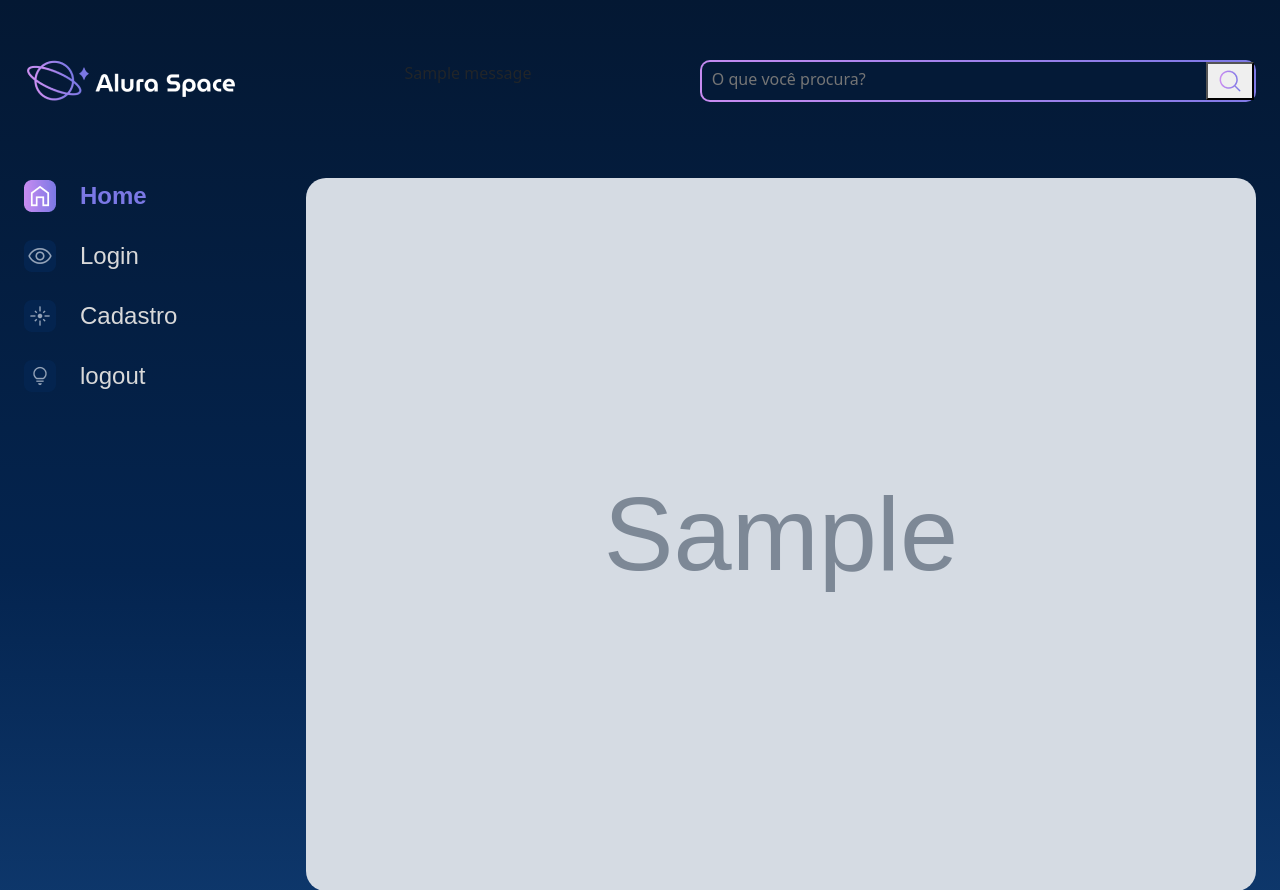
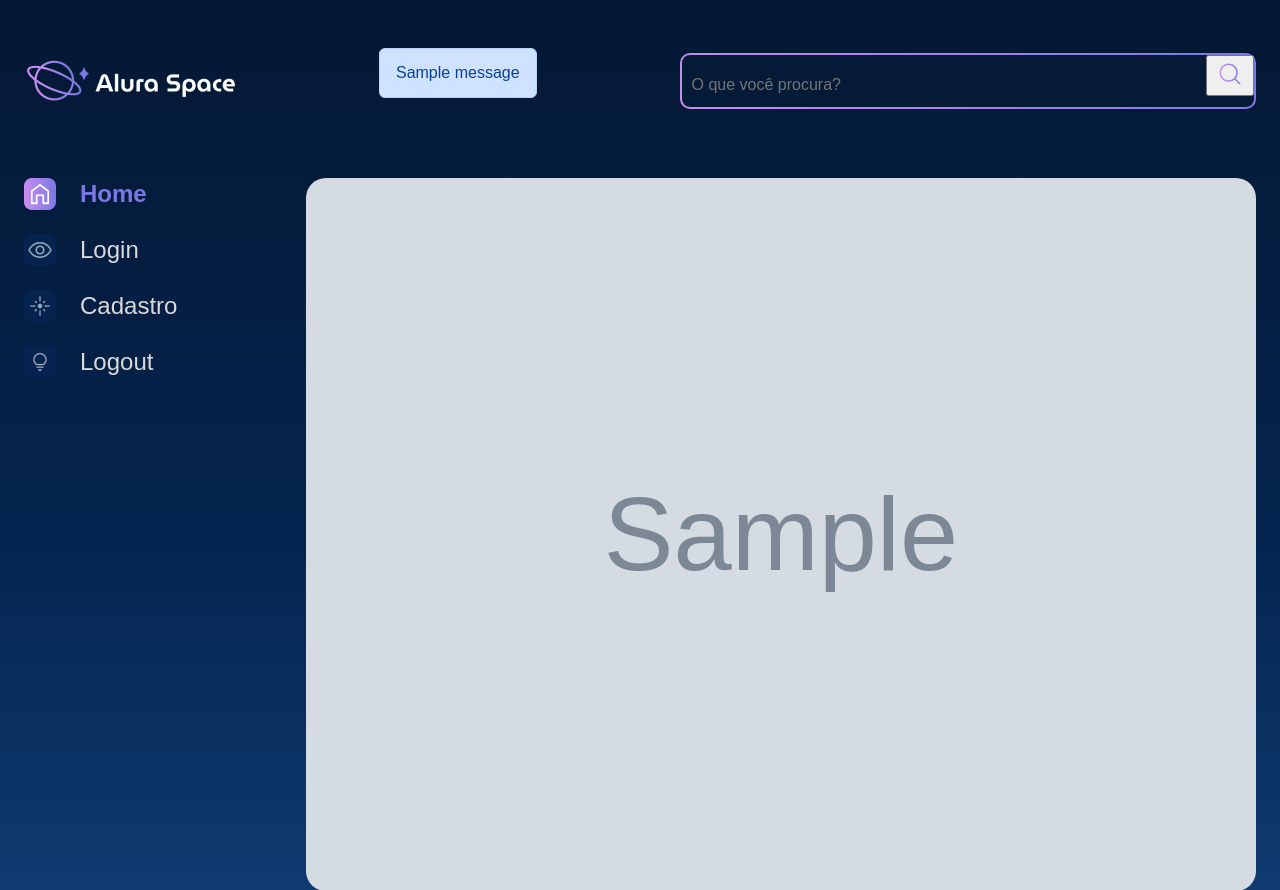
Before and after one commit to EricCavalcante/Alura_Space, a Django app: page /imagem/1 in a window 1280 px wide. Shown: the top 890 px of the page. Run offline with Django 4.2, Linux system fonts and the light colour scheme; tables that the repository leaves empty hold one stand-in row (values such as "Sample post"); grey boxes marked "Sample" are stand-in pictures; one stand-in notice (Sample message) is shown.

Commit message:
Criando o sistema de autenticação de usuarios

```diff
--- a/galeria/views.py
+++ b/galeria/views.py
@@ -1,10 +1,15 @@
-from django.shortcuts import render, get_object_or_404
+from django.shortcuts import render, get_object_or_404, redirect
 from galeria.models import Fotografia
+from django.contrib import messages
 
     # 2:{"nome": "Gláxia NGC 1079",
     #    "legenda": "nasa.org / NASA / Hubble"},
 
 def index(request):
+    if not request.user.is_authenticated:
+        messages.error(request, "Realize o login para acessar a página")
+        return redirect ('login')
+
     fotografias = Fotografia.objects.order_by("data_fotografia").filter(publicada=True)
     return render(request, 'galeria/index.html', {"cards": fotografias})
 
@@ -13,6 +18,10 @@ def imagem(request, foto_id):
     return render(request, 'galeria/imagem.html', {"fotografia" :fotografia})
 
 def buscar(request):
+    if not request.user.is_authenticated:
+        messages.error(request, "Realize o login para acessar a página")
+        return redirect ('login')
+
     fotografias = Fotografia.objects.order_by("data_fotografia").filter(publicada=True)
 
     if "buscar" in request.GET:
--- a/setup/static/styles/style.css
+++ b/setup/static/styles/style.css
@@ -382,3 +382,27 @@ table {
     border: 2px solid #7B78E5;
     cursor: pointer;
 }
+
+.alert {
+    --bs-alert-bg: transparent;
+    --bs-alert-padding-x: 1rem;
+    --bs-alert-padding-y: 1rem;
+    --bs-alert-margin-bottom: 1rem;
+    --bs-alert-color: inherit;
+    --bs-alert-border-color: transparent;
+    --bs-alert-border: 1px solid var(--bs-alert-border-color);
+    --bs-alert-border-radius: 0.375rem;
+    position: relative;
+    padding: var(--bs-alert-padding-y) var(--bs-alert-padding-x);
+    margin-bottom: var(--bs-alert-margin-bottom);
+    color: var(--bs-alert-color);
+    background-color: var(--bs-alert-bg);
+    border: var(--bs-alert-border);
+    border-radius: var(--bs-alert-border-radius);
+}
+
+.alert-primary {
+    --bs-alert-color: #084298;
+    --bs-alert-bg: #cfe2ff;
+    --bs-alert-border-color: #b6d4fe;
+}
--- a/templates/galeria/base.html
+++ b/templates/galeria/base.html
@@ -11,7 +11,6 @@
     <link rel="preconnect" href="https://fonts.gstatic.com" crossorigin>
     <link href="https://fonts.googleapis.com/css2?family=Poppins:wght@400;500;600&display=swap" rel="stylesheet">
     <link rel="stylesheet" href="{% static '/styles/style.css' %}">
-    <link href="https://cdn.jsdelivr.net/npm/bootstrap@5.2.2/dist/css/bootstrap.min.css" rel="stylesheet" integrity="sha384-Zenh87qX5JnK2Jl0vWa8Ck2rdkQ2Bzep5IDxbcnCeuOxjzrPF/et3URy9Bv1WTRi" crossorigin="anonymous">
 </head>
 
 <body>
--- a/templates/galeria/partials/_menu.html
+++ b/templates/galeria/partials/_menu.html
@@ -3,18 +3,17 @@
     <header class="cabecalho">
         <img src="{% static '/assets/logo/Logo(2).png' %}" alt="Logo da Alura Space" />
         {% for message in messages %}
-            <div>
-                <p id="messages">{{message}}</p>
-            </div>
-            {% endfor %}
+        <div class="alert alert-primary">
+            <p id="messages">{{message}}</p>
+        </div>
+        {% endfor %}
         <div class="cabecalho__busca">
             <div class="busca__fundo">
                 <form action="{% url 'buscar' %}">
-                    <input class="busca__input" type="text" name="buscar"  placeholder="O que você procura?">
-                    <button>
+                    <input class="busca__input" type="text" name="buscar" placeholder="O que você procura?">
+                    <button type="submit">
                         <img class="busca__icone" src="{% static '/assets/ícones/1x/search.png' %}" alt="ícone de search">
                     </button>
-
                 </form>
             </div>
         </div>
@@ -23,8 +22,8 @@
         <section class="menu-lateral">
             <nav class="menu-lateral__navegacao">
                 <a href="{% url 'index' %}"><img src="{% static '/assets/ícones/1x/Home - ativo.png' %}"> Home</a>
-                <a href="{% url 'login' %}"><img src="{% static '/assets/ícones/1x/Mais vistas - inativo.png' %}"> Login </a>
-                <a href="{% url 'cadastro' %}"><img src="{% static '/assets/ícones/1x/Novas - inativo.png' %}"> Cadastro </a>
-                <a href="{% url 'logout' %}"><img src="{% static '/assets/ícones/1x/Surpreenda-me - inativo.png' %}">logout</a>
+                <a href="{% url 'login' %}"><img src="{% static '/assets/ícones/1x/Mais vistas - inativo.png' %}"> Login</a>
+                <a href="{% url 'cadastro' %}"><img src="{% static '/assets/ícones/1x/Novas - inativo.png' %}"> Cadastro</a>
+                <a href="{% url 'logout' %}"><img src="{% static '/assets/ícones/1x/Surpreenda-me - inativo.png' %}"> Logout</a>
             </nav>
         </section>
```
Also changed, not shown: templates/galeria/index.html (+2 -5 lines), static/styles/style.css (line endings or trailing spaces).
